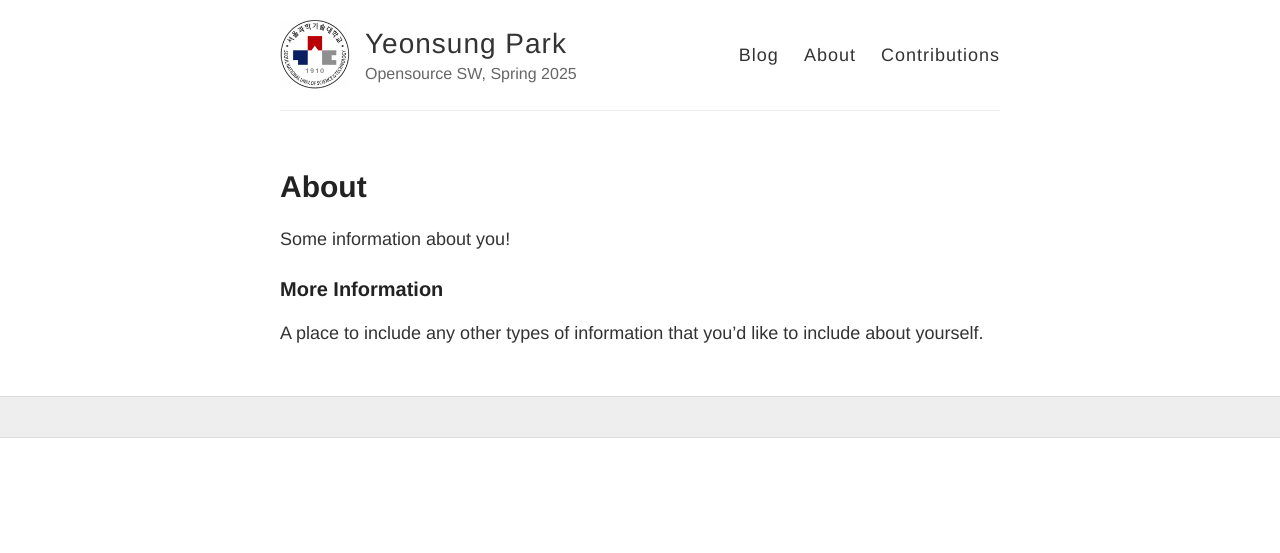
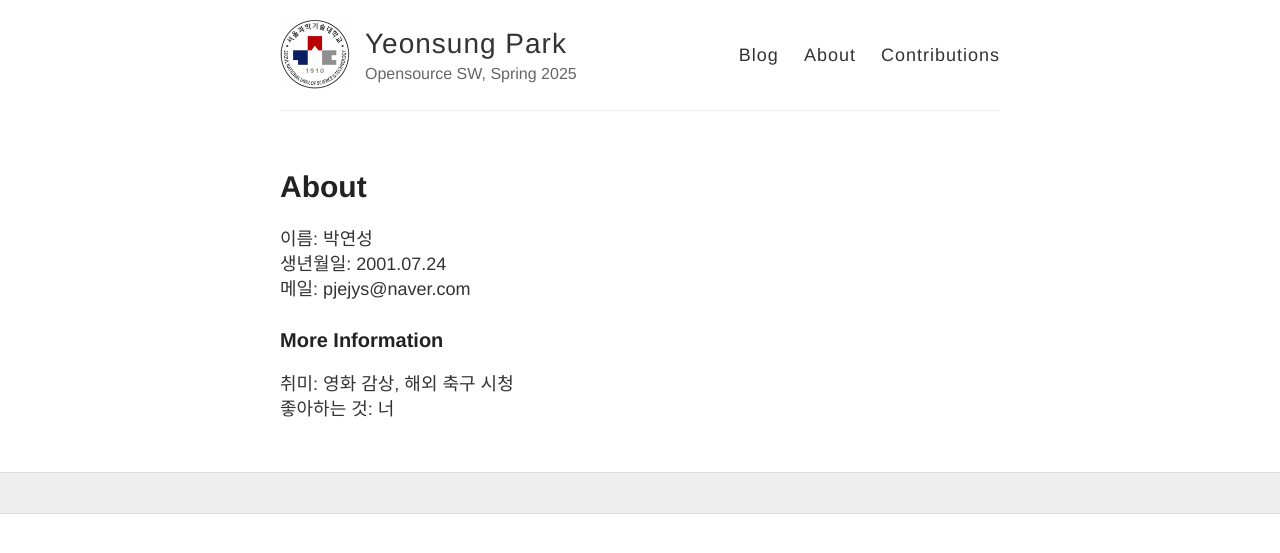
Before and after one commit to IISE-OSS25/YSP724-blog, a Jekyll site: the page built from about.md, in a window 1280 px wide. Shown: the top 553 px of the page. Built offline with Jekyll 4.4.1, drawn with Linux system fonts in a browser that asks for light colours.

Commit message:
Update About page

```diff
--- a/about.md
+++ b/about.md
@@ -4,8 +4,11 @@ title: About
 permalink: /about/
 ---
 
-Some information about you!
+이름: 박연성
+생년월일: 2001.07.24
+메일: pjejys@naver.com
 
 ### More Information
 
-A place to include any other types of information that you'd like to include about yourself.
+취미: 영화 감상, 해외 축구 시청
+좋아하는 것: 너
```
